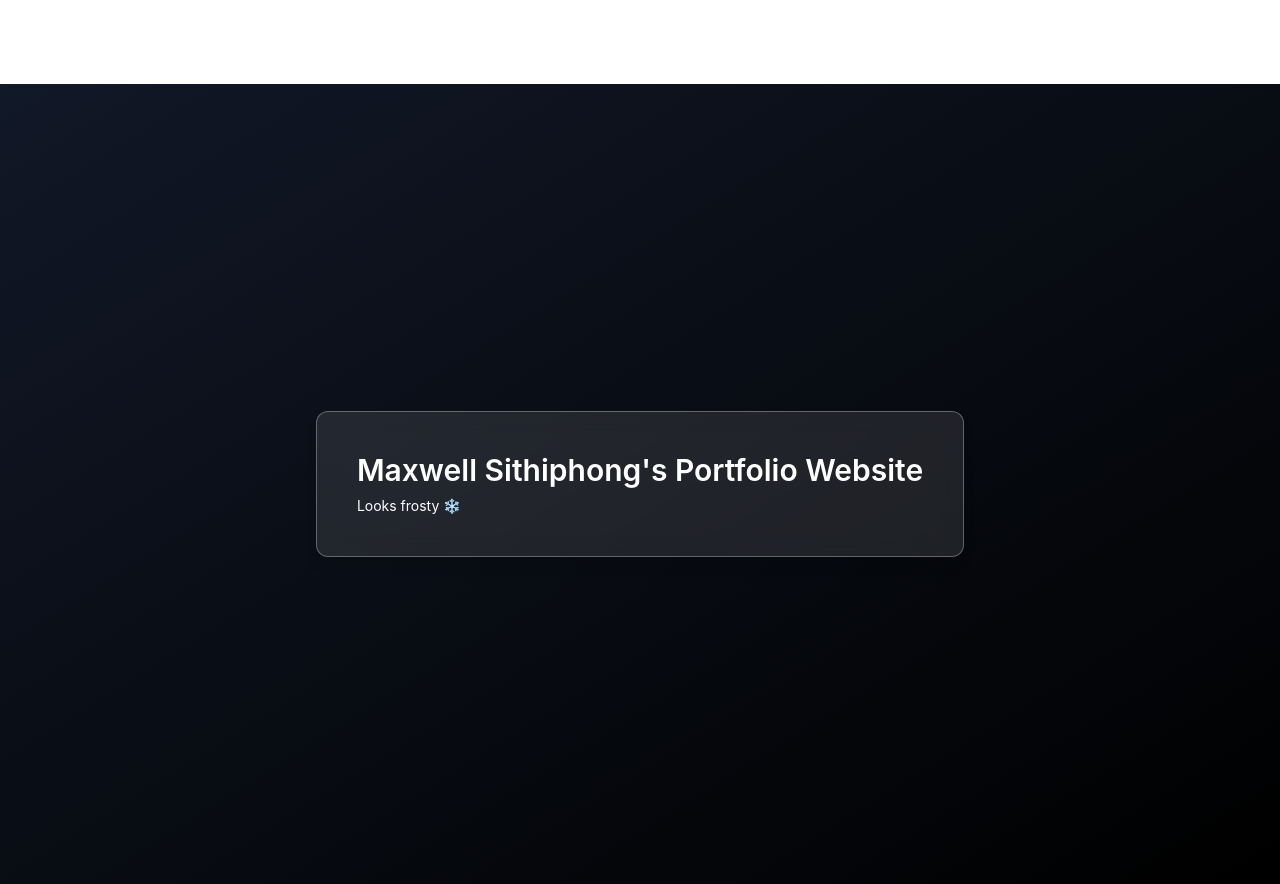
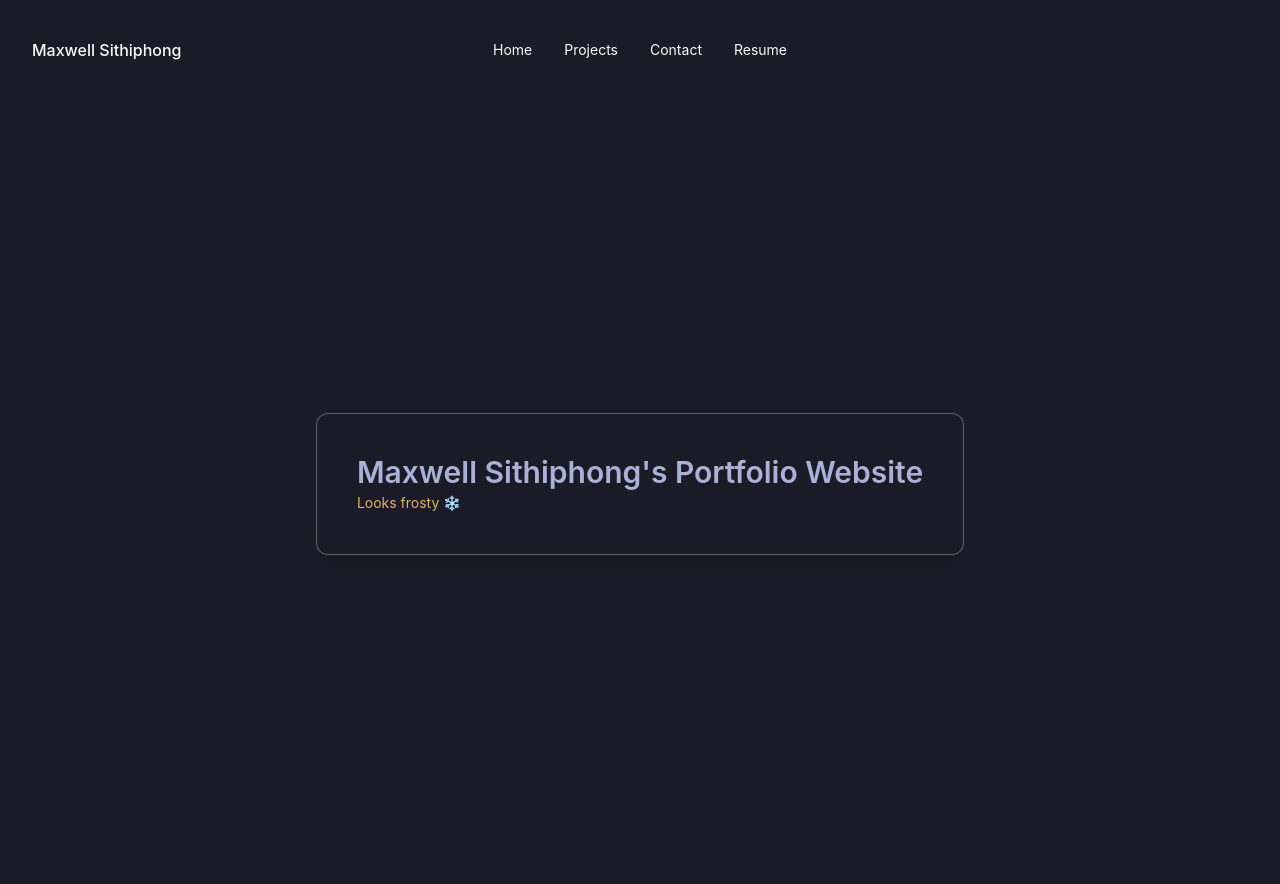
Before and after one commit to Msithiphong/Portfolio, a React (Create React App) app: page / in a window 1280 px wide. Built offline with nearby package versions, Linux system fonts and the light colour scheme.

Commit message:
background and text color themes

```diff
--- a/src/App.jsx
+++ b/src/App.jsx
@@ -5,16 +5,19 @@ import './index.css';
 function App() {
   return (
     <>
+      <div className="min-h-screen bg-colorpal-bg">
         <StickyNavbar /> {/* StickyNavbar is rendered here */}
-      <div className="min-h-screen bg-gradient-to-br from-gray-900 to-black flex items-center justify-center">
+        <div className="flex items-center justify-center min-h-screen">
           {/* Hero section */}
-        <div className="bg-white/10 backdrop-blur-md rounded-xl p-10 border border-white/30 shadow-lg text-white">
+          <div className="bg-colorpal-bg backdrop-blur-md rounded-xl p-10 border border-white/30 shadow-lg text-colorpal-text">
             <h1 className="text-3xl font-semibold">
               Maxwell Sithiphong's Portfolio Website
             </h1>
-          <p className="text-sm mt-2">
+            <span className="text-sm mt-2 text-colorpal-accent">
               Looks frosty ❄️
-          </p>
+            </span>
+
+          </div>
         </div>
       </div>
     </>
--- a/src/components/StickyNavbar.jsx
+++ b/src/components/StickyNavbar.jsx
@@ -23,8 +23,8 @@ export function StickyNavbar() {
       <Typography
         as="li"
         variant="small"
-        color="blue" // Changed to blue
-        className="p-1 font-normal"
+        color="blue"
+        className="p-1 font-normal text-[#FAFAFA]" // Updated text color
       >
         <a href="#" className="flex items-center">
           Home
@@ -33,8 +33,8 @@ export function StickyNavbar() {
       <Typography
         as="li"
         variant="small"
-        color="blue" // Changed to blue
-        className="p-1 font-normal"
+        color="blue"
+        className="p-1 font-normal text-[#FAFAFA]" // Updated text color
       >
         <a href="#" className="flex items-center">
           Projects
@@ -43,8 +43,8 @@ export function StickyNavbar() {
       <Typography
         as="li"
         variant="small"
-        color="blue" // Changed to blue
-        className="p-1 font-normal"
+        color="blue"
+        className="p-1 font-normal text-[#FAFAFA]" // Updated text color
       >
         <a href="#" className="flex items-center">
           Contact
@@ -53,8 +53,8 @@ export function StickyNavbar() {
       <Typography
         as="li"
         variant="small"
-        color="blue" // Changed to blue
-        className="p-1 font-normal"
+        color="blue"
+        className="p-1 font-normal text-[#FAFAFA]" // Updated text color
       >
         <a href="#" className="flex items-center">
           Resume
@@ -65,13 +65,13 @@ export function StickyNavbar() {
 
   return (
     <div className="max-h-[768px] w-full overflow-auto pt-4"> {/* Removed -m-6 and overflow-scroll */}
-      <Navbar className="sticky top-0 z-10 h-max max-w-full rounded-none px-4 py-2 lg:px-8 lg:py-4 bg-transparent border-none shadow-none">
+      <Navbar className="sticky top-0 z-10 h-max max-w-full rounded-none px-4 py-2 lg:px-8 lg:py-4 border-none shadow-none">
         <div className="relative flex items-center justify-between text-blue-gray-900">
           <Typography
             as="a"
             href="#"
             color="blue"
-            className="mr-4 cursor-pointer py-1.5 font-medium"
+            className="mr-4 cursor-pointer py-1.5 font-medium text-[#FAFAFA]" // Updated text color
           >
             Maxwell Sithiphong
           </Typography>
--- a/tailwind.config.js
+++ b/tailwind.config.js
@@ -2,7 +2,16 @@
 module.exports = {
   content: ['./src/**/*.{js,jsx,ts,tsx}'],
   theme: {
-    extend: {},
+    extend: {
+      colors: {
+        colorpal: {
+          bg: '#1A1B26',
+          text: '#A9B1D6',
+          accent: '#E0AF68',
+          error: '#F7768E',
+        },
+      },
+    },
   },
   plugins: [],
 }
```
Lines whose indentation alone changed are shown as unchanged.
